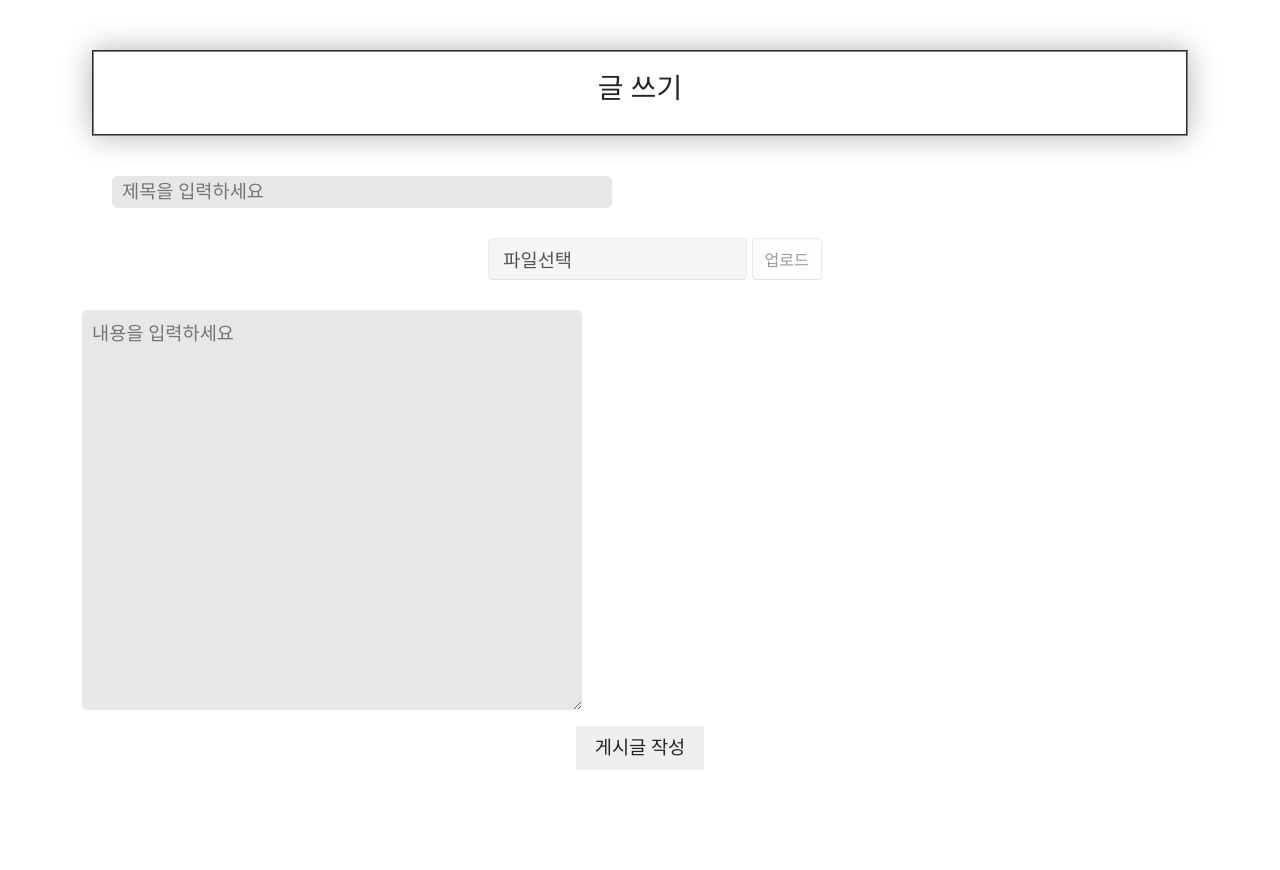
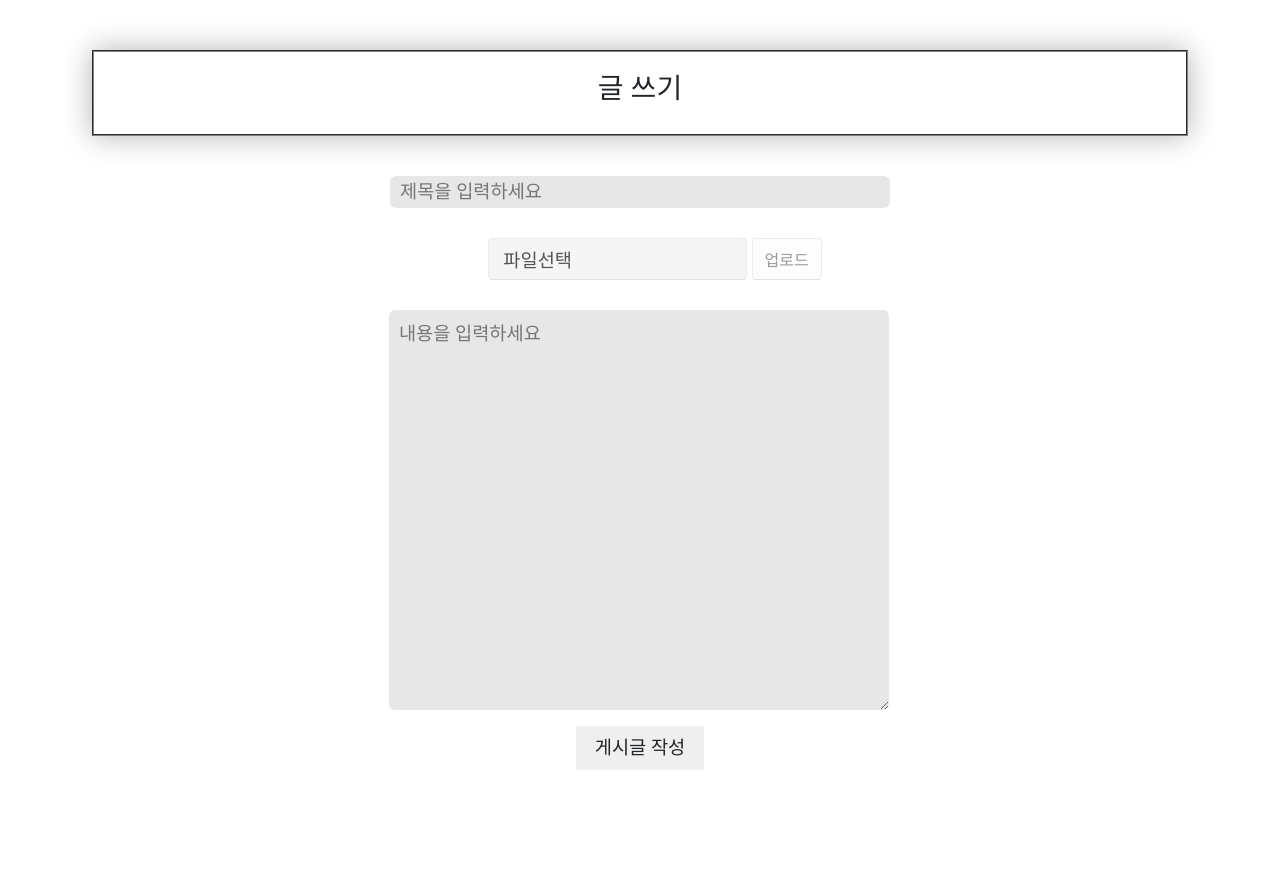
Before and after one commit to yoons02/2022-sns-project, a Django app: page /new/ in a window 1280 px wide. Shown: the part 56-926 px from the top of the page. Run offline with Django 4.2, Linux system fonts and the light colour scheme; some libraries are stand-ins or nearby versions; some web fonts are replaced.

Commit message:
final commit

```diff
--- a/main/templates/main/new.html
+++ b/main/templates/main/new.html
@@ -8,7 +8,7 @@
 <div class="hello">
     <h3>글 쓰기</h3>
 </div>
-
+<div style="align-items: center; text-align: center;">
     <form action="{% url 'main:create' %}" method="post" enctype="multipart/form-data">
         {% csrf_token %}
         <input type="text" name="title" id="title" style="font-family: 'scd2'; font-size:14pt;" placeholder="제목을 입력하세요" >
@@ -19,7 +19,7 @@
                 <label for="ex_filename">업로드</label>
                 <input type="file" name="image" id="ex_filename" class="upload-hidden">
             </div>
-        <p><textarea name="body" class='autoExpand' rows='3' data-min-rows='3' placeholder='내용을 입력하세요' style="font-family: 'scd2'; font-size:14pt;" autofocus></textarea></p>
+            <p><textarea name="body" class='autoExpand' rows='3' data-min-rows='3' placeholder='내용을 입력하세요' style="font-family: 'scd2'; font-size:14pt; margin-left: 27.5%;" autofocus></textarea></p>
 
             <!-- <div class="submit_botton"><button type = "submit">제출</button></div> -->
             <div class="submit_button">
@@ -28,4 +28,5 @@
         </form>
     </section>
     <script src="{% static 'new.js' %}" defer="defer"></script>
+</div>
 {% endblock %}
```
Also changed, not shown: users/views.py (+2 -5 lines), db.sqlite3. Lines whose indentation alone changed are shown as unchanged.
